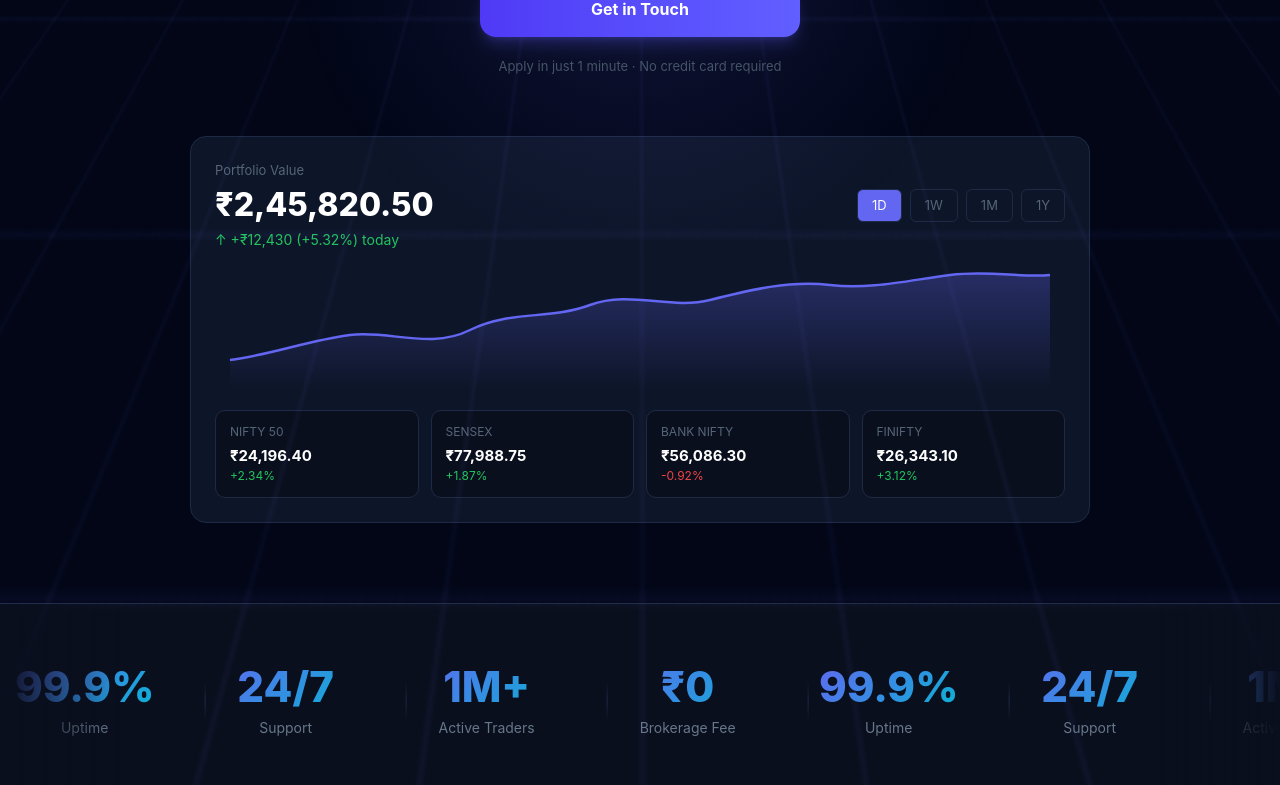
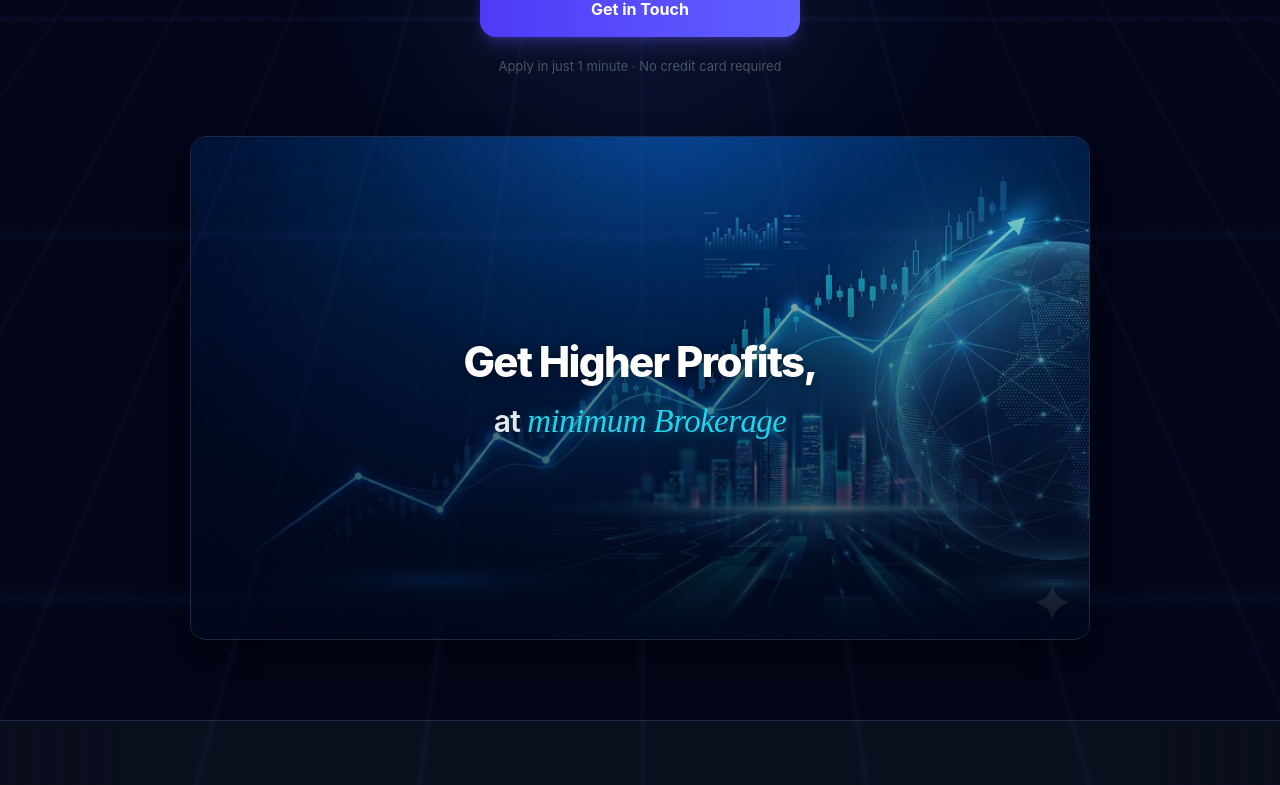
Before and after one commit to kartavya21-dot/Trade_Web_App, a React (Vite) app: page / in a window 1280 px wide. Shown: the part 539-1324 px from the top of the page. Built offline with nearby package versions, Linux system fonts and the light colour scheme.

Commit message:
Better Hero section

```diff
--- a/src/components/Hero.jsx
+++ b/src/components/Hero.jsx
@@ -1,5 +1,6 @@
 import React, { useState, useEffect } from "react";
 import { motion, AnimatePresence } from "framer-motion";
+import { content } from "../assets/assets";
 
 const WORDS = ["Indian Commodities", "Indian Stocks", "Future & Options"];
 
@@ -14,18 +15,14 @@ function HeroHeading() {
       const currentFullWord = WORDS[index];
 
       if (isDeleting) {
-        // Deleting text
         setDisplayText(currentFullWord.substring(0, displayText.length - 1));
-        setSpeed(50); // Speed up when deleting
+        setSpeed(50);
       } else {
-        // Typing text
         setDisplayText(currentFullWord.substring(0, displayText.length + 1));
         setSpeed(100);
       }
 
-      // Logic to switch states
       if (!isDeleting && displayText === currentFullWord) {
-        // Pause at the end of the word
         setTimeout(() => setIsDeleting(true), 1500);
       } else if (isDeleting && displayText === "") {
         setIsDeleting(false);
@@ -58,7 +55,6 @@ function HeroHeading() {
         }}
       >
         Trade in <span style={{ fontStyle: "italic" }}>{displayText}</span>
-        {/* Animated Cursor */}
         <motion.span
           animate={{ opacity: [0, 1, 0] }}
           transition={{ repeat: Infinity, duration: 0.8 }}
@@ -85,11 +81,10 @@ export default function Hero({ markets }) {
         textAlign: "center",
         position: "relative",
         overflow: "hidden",
-        backgroundColor: "#020617", // Dark background to make grid pop
+        backgroundColor: "#020617",
       }}
     >
-
-      {/* Your existing glow effect (keep this) */}
+      {/* Glow Effect */}
       <div
         style={{
           position: "absolute",
@@ -98,7 +93,8 @@ export default function Hero({ markets }) {
           transform: "translateX(-50%)",
           width: 800,
           height: 600,
-          background: "radial-gradient(circle, rgba(99,102,241,0.15) 0%, transparent 70%)",
+          background:
+            "radial-gradient(circle, rgba(99,102,241,0.15) 0%, transparent 70%)",
           pointerEvents: "none",
           zIndex: 1,
         }}
@@ -112,7 +108,7 @@ export default function Hero({ markets }) {
           zIndex: 2,
         }}
       >
-        {/* ... Rest of your code (Badge, H1, P, etc.) ... */}
+        {/* Badge */}
         <div
           style={{
             display: "inline-flex",
@@ -125,7 +121,7 @@ export default function Hero({ markets }) {
             fontSize: 13,
             color: "#a5b4fc",
             marginBottom: 28,
-            backdropFilter: "blur(4px)", // Added for extra glass effect
+            backdropFilter: "blur(4px)",
           }}
         >
           <span
@@ -135,20 +131,20 @@ export default function Hero({ markets }) {
               background: "#6366f1",
               borderRadius: "50%",
               display: "inline-block",
-              boxShadow: "0 0 8px #6366f1", // Added glow to the dot
+              boxShadow: "0 0 8px #6366f1",
             }}
           />
           Build by Traders, For Traders
         </div>
 
         <HeroHeading />
-        {/* Primary Sub-heading (The "Unlock Bigger..." part) */}
+
+        {/* Primary Sub-heading */}
         <p
           style={{
-            // Scalable: min 18px on mobile, max 28px on desktop
             fontSize: "clamp(18px, 3vw, 28px)",
             fontWeight: 700,
-            color: "#f1f5f9", // Brighter color for better readability
+            color: "#f1f5f9",
             lineHeight: 1.3,
             maxWidth: "800px",
             margin: "0 auto 16px",
@@ -158,12 +154,11 @@ export default function Hero({ markets }) {
           Unlock Bigger Profits with the Lowest Brokerage
         </p>
 
-        {/* Secondary Description (The "Passionate about..." part) */}
+        {/* Secondary Description */}
         <p
           style={{
-            // Scalable: min 14px on mobile, max 18px on desktop
             fontSize: "clamp(14px, 1.5vw, 18px)",
-            color: "#94a3b8", // Muted slate color
+            color: "#94a3b8",
             lineHeight: 1.6,
             maxWidth: "700px",
             margin: "0 auto 32px",
@@ -172,6 +167,8 @@ export default function Hero({ markets }) {
           Passionate about making money? Take your trading to the next level
           with a platform designed for simplicity, speed, and success.
         </p>
+
+        {/* Button */}
         <div
           style={{
             display: "flex",
@@ -193,105 +190,99 @@ export default function Hero({ markets }) {
         </p>
       </div>
 
+      {/* --- IMAGE CONTAINER WITH OVERLAY --- */}
       <div
         style={{
-          maxWidth: 900,
+          position: "relative",
+          maxWidth: 900, // Slightly wider for better text flow
           margin: "60px auto 0",
-          background: "#0d1528",
+          borderRadius: 16,
+          overflow: "hidden",
+          boxShadow:
+            "rgba(0, 0, 0, 0.4) 0px 30px 60px -12px, rgba(0, 0, 0, 0.3) 0px 18px 36px -18px",
           border: "1px solid #1e2a45",
-          borderRadius: 16,
-          padding: 24,
-          textAlign: "left",
         }}
       >
-        <div
+        {/* Animated Text Overlay */}
+        <motion.div
+          initial={{ opacity: 0 }}
+          animate={{ opacity: 1 }}
+          transition={{ delay: 0.1, duration: 1 }} // Appears after typing
           style={{
+            position: "absolute",
+            inset: 0,
+            zIndex: 1,
             display: "flex",
-            justifyContent: "space-between",
+            justifyContent: "center",
             alignItems: "center",
-            flexWrap: "wrap",
-            gap: "10px",
-            marginBottom: 20,
+            // Darker gradient at bottom for text contrast
+            background:
+              "linear-gradient(to bottom, transparent, rgba(2,6,23,0.85) 100%)",
+            padding: "20px 40px",
           }}
         >
-          <div>
-            <div style={{ fontSize: 13, color: "#556677" }}>
-              Portfolio Value
-            </div>
-            <div style={{ fontSize: 32, fontWeight: 800, color: "#fff" }}>
-              ₹2,45,820.50
-            </div>
-            <div style={{ fontSize: 14, color: "#22c55e" }}>
-              ↑ +₹12,430 (+5.32%) today
-            </div>
-          </div>
-          <div style={{ display: "flex", gap: 8 }}>
-            {["1D", "1W", "1M", "1Y"].map((t) => (
-              <button
-                key={t}
+          <div style={{ textAlign: "center", maxWidth: 650 }}>
+            {/* Top Line: Clean Sans-Serif */}
+            <span
+              style={{
+                fontFamily: "'Inter', sans-serif",
+                color: "white",
+                fontSize: "clamp(24px, 4vw, 42px)",
+                fontWeight: 800,
+                display: "block",
+                marginBottom: 4,
+                textShadow: "0 2px 10px rgba(0,0,0,0.5)",
+                letterSpacing: "-0.04em",
+              }}
+            >
+              Get Higher Profits,
+            </span>
+
+            {/* Bottom Line with Contrast Font */}
+            <span
+              style={{
+                fontFamily: "'Inter', sans-serif",
+                color: "#e2e8f0", // Subtle grey
+                fontSize: "clamp(18px, 3vw, 30px)",
+                fontWeight: 600,
+                display: "block",
+                letterSpacing: "-0.02em",
+                textShadow: "0 2px 10px rgba(0,0,0,0.5)",
+              }}
+            >
+              at{" "}
+              {/* --- HIGHLIGHTED PHRASE: DIFFERENT FONT --- */}
+              <span
                 style={{
-                  padding: "6px 14px",
-                  borderRadius: 6,
-                  border: "1px solid #1e2a45",
-                  background: t === "1D" ? "#6366f1" : "transparent",
-                  color: t === "1D" ? "#fff" : "#556677",
-                  fontSize: 13,
-                  cursor: "pointer",
+                  // Elegant Serif Font for highlighting
+                  fontFamily: "'DM Serif Display', serif",
+                  // and use a bright accent color
+                  color: "#22d3ee", // Cyan-400
+                  fontSize: "1.1em", // Slightly larger
+                  fontStyle: "italic",
+                  // and add a glowing text shadow
+                  textShadow: "0 0 15px rgba(34,211,238,0.4)",
+                  fontWeight: 400,
                 }}
               >
-                {t}
-              </button>
-            ))}
+                minimum Brokerage
+              </span>
+            </span>
           </div>
-        </div>
-        <svg viewBox="0 0 820 120" style={{ width: "100%", height: 120 }}>
-          <defs>
-            <linearGradient id="chartGrad" x1="0" y1="0" x2="0" y2="1">
-              <stop offset="0%" stopColor="#6366f1" stopOpacity="0.3" />
-              <stop offset="100%" stopColor="#6366f1" stopOpacity="0" />
-            </linearGradient>
-          </defs>
-          <path
-            d="M0,90 C40,85 80,70 120,65 C160,60 200,80 240,60 C280,40 320,50 360,35 C400,20 440,40 480,30 C520,20 560,10 600,15 C640,20 680,10 720,5 C760,0 790,8 820,5 L820,120 L0,120 Z"
-            fill="url(#chartGrad)"
-          />
-          <path
-            d="M0,90 C40,85 80,70 120,65 C160,60 200,80 240,60 C280,40 320,50 360,35 C400,20 440,40 480,30 C520,20 560,10 600,15 C640,20 680,10 720,5 C760,0 790,8 820,5"
-            fill="none"
-            stroke="#6366f1"
-            strokeWidth="2.5"
-          />
-        </svg>
-        <div
+        </motion.div>
+
+        {/* The Image */}
+        <img
+          src={content.hero}
+          alt="Trading Platform Dashboard"
           style={{
-            display: "grid",
-            gridTemplateColumns: "repeat(auto-fit, minmax(120px, 1fr))",
-            gap: 12,
-            marginTop: 20,
+            width: "100%",
+            height: "auto",
+            display: "block",
+            background: "#0d1528",
+            filter: "brightness(0.9)", // Subtly darkens image to help text stand out
           }}
-        >
-          {markets.slice(0, 4).map((m) => (
-            <div
-              key={m.name}
-              style={{
-                background: "#0a0f1e",
-                borderRadius: 10,
-                padding: "12px 14px",
-                border: "1px solid #1e2a45",
-              }}
-            >
-              <div style={{ fontSize: 12, color: "#556677", marginBottom: 4 }}>
-                {m.name}
-              </div>
-              <div style={{ fontSize: 15, fontWeight: 700 }}>₹{m.price}</div>
-              <div
-                style={{ fontSize: 12, color: m.up ? "#22c55e" : "#ef4444" }}
-              >
-                {m.change}
-              </div>
-            </div>
-          ))}
-        </div>
+        />
       </div>
     </section>
   );
```
